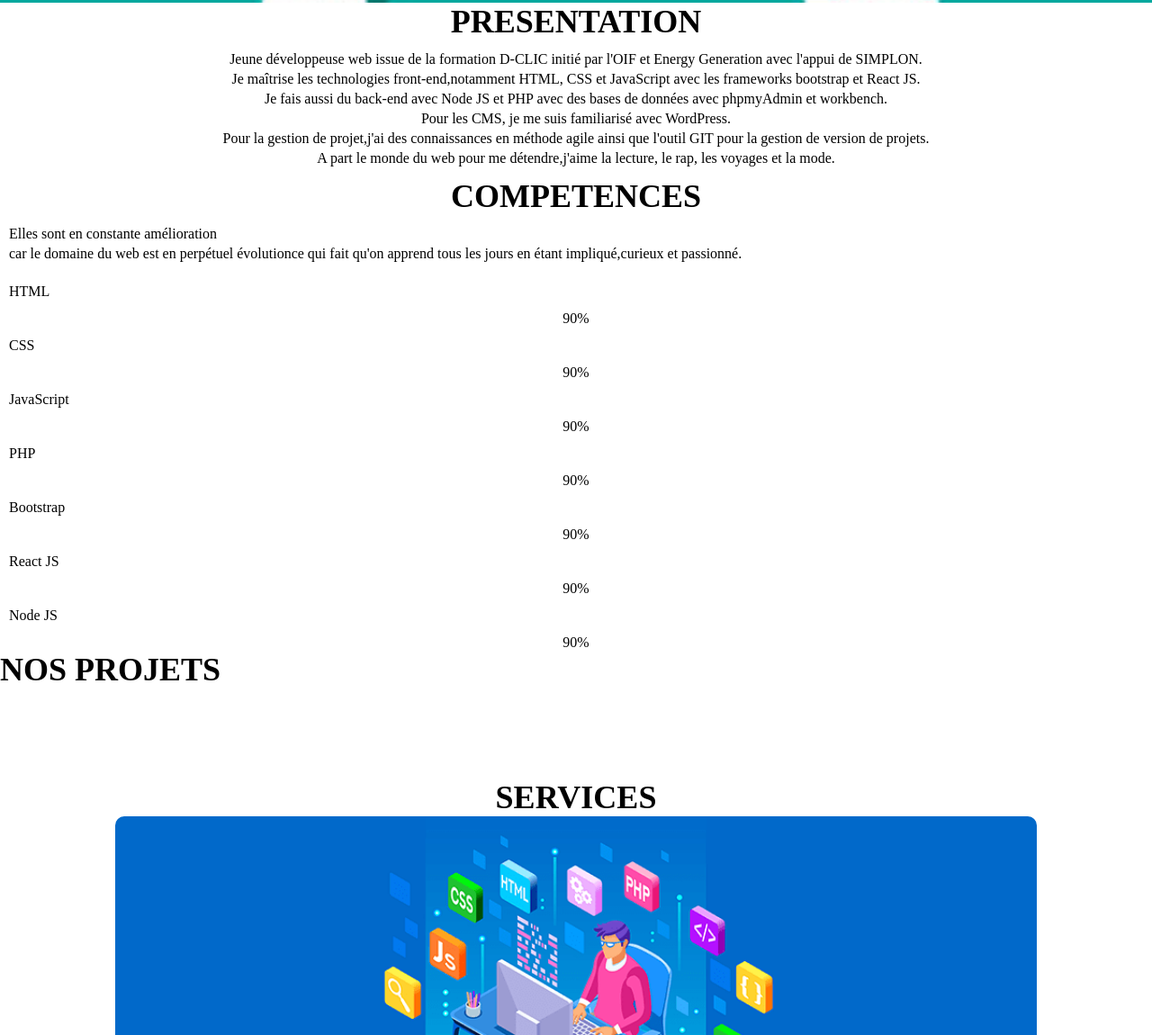
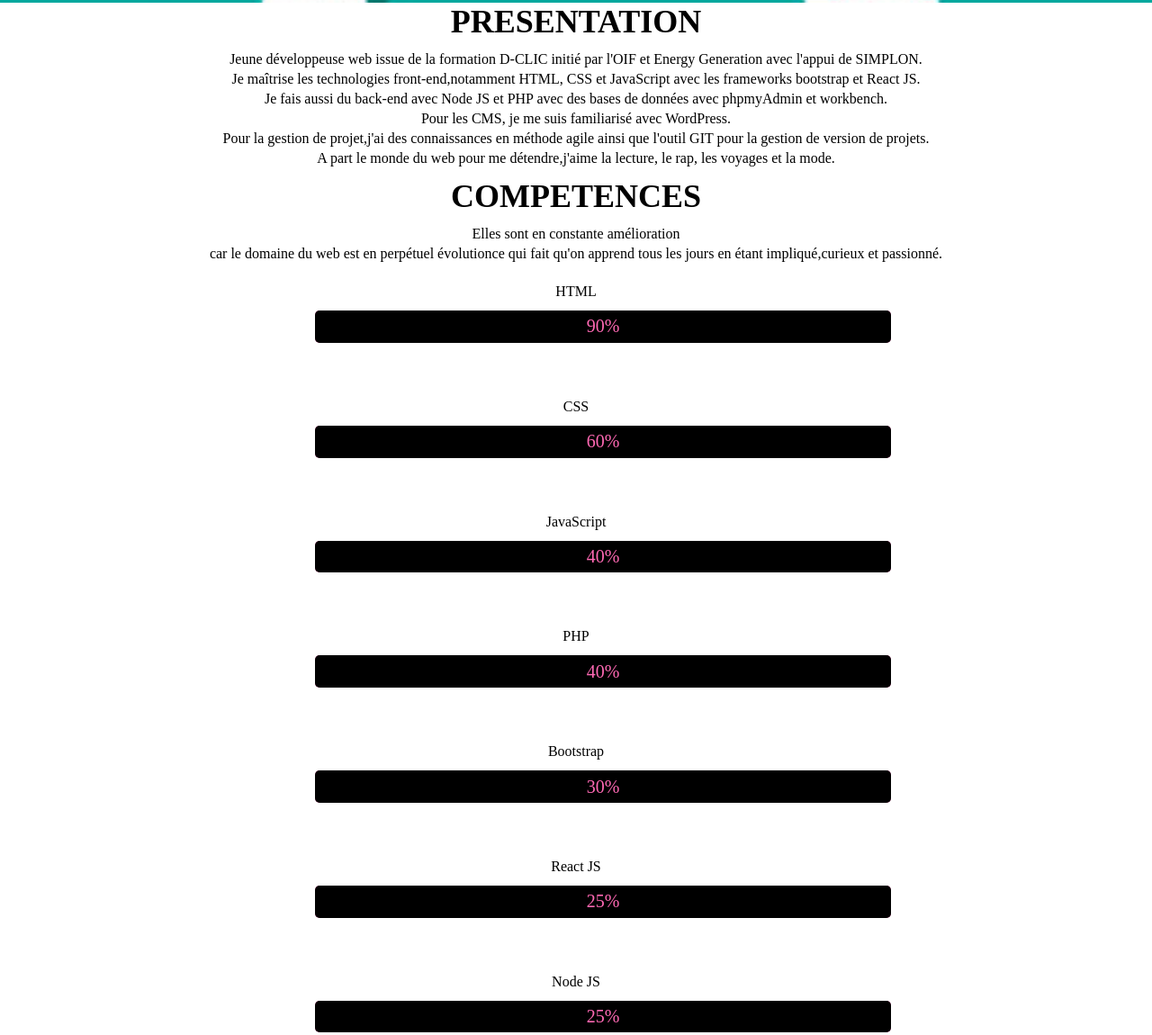
Before and after one commit to Jetrude25/projet-final-D-CLIC, a plain HTML site: page index.html in a window 1280 px wide. Shown: the part 797-1947 px from the top of the page at 90% size. Drawn offline with Linux system fonts and the light colour scheme.

Commit message:
modélisation

```diff
--- a/index.html
+++ b/index.html
@@ -59,9 +59,10 @@
 <!-- Debut de la section compétences -->
 <section>
 <h1 class="skill1">COMPETENCES</h1>
-<p>Elles sont en constante amélioration <br> car le domaine
+<p class="text-box1">Elles sont en constante amélioration <br> car le domaine
     du web est en perpétuel évolutionce qui fait qu'on apprend tous les jours en étant impliqué,curieux et passionné. </p>
     <!-- barre de progression -->
+    <div class="progress-bar">
     <p>HTML</p>
     <div class="container">
     <div class="skill html">
@@ -71,38 +72,39 @@
 <p>CSS</p>
 <div class="container">
 <div class="skill css">
-    <span>90%</span>
+    <span>60%</span>
 </div>
 </div>
 <p>JavaScript</p>
     <div class="container">
     <div class="skill javascript">
-        <span>90%</span>
+        <span>40%</span>
     </div>
 </div>
 <p>PHP</p>
     <div class="container">
     <div class="skill php">
-        <span>90%</span>
+        <span>40%</span>
     </div>
 </div>
 <p>Bootstrap</p>
     <div class="container">
     <div class="skill bootstrap">
-        <span>90%</span>
+        <span>30%</span>
     </div>
 </div>
 <p>React JS</p>
     <div class="container">
     <div class="skill react">
-        <span>90%</span>
+        <span>25%</span>
     </div>
 </div>
 <p>Node JS</p>
     <div class="container">
     <div class="skill node">
-        <span>90%</span>
+        <span>25%</span>
     </div>
+</div>
 </div>
     <!-- fin de la barre de progression -->
 
@@ -118,7 +120,7 @@
       <h1>SERVICES</h1>
       <div class="row">
         <div class="services-col">
-            <img src="images/image services/creation de site.png" alt="">
+            <img src="images/image services/creation de site.png">
             <div class="layer">
                 <h3>Création de site web</h3>
             </div>
@@ -142,7 +144,7 @@
       </div>
       <div class="row">
         <div class="services-col">
-            <img src="images/image services/base de données.png" alt="">
+            <img src="images/image services/base de données.png">
             <div class="layer">
                 <h3>Gestion de base de données</h3>
             </div>
@@ -151,7 +153,11 @@
 </section>
 <!-- Fin de la section de projets -->
 
+<section>
+    <form action="">
 
+    </form>
+</section>
 
 
 
--- a/style.css
+++ b/style.css
@@ -144,10 +144,31 @@ p{
     padding: 10px;
 }
 
-.container{
+.text-box1{
     text-align: center;
 }
 
+.container{
+    text-align: center;
+    background: hotpink;
+    width: 50%;
+    border-radius: 5px;
+    margin-bottom: 50px;
+    margin-left: 350px;
+}
+
+.skill{
+    background-color: black;
+    color: hotpink;
+    padding: 1%;
+    text-align: center;
+    font-size: 20px;
+    border-radius: 5px;
+}
+
+.progress-bar{
+    text-align: center;
+}
 .services{
     width: 80%;
     margin: auto;
```
